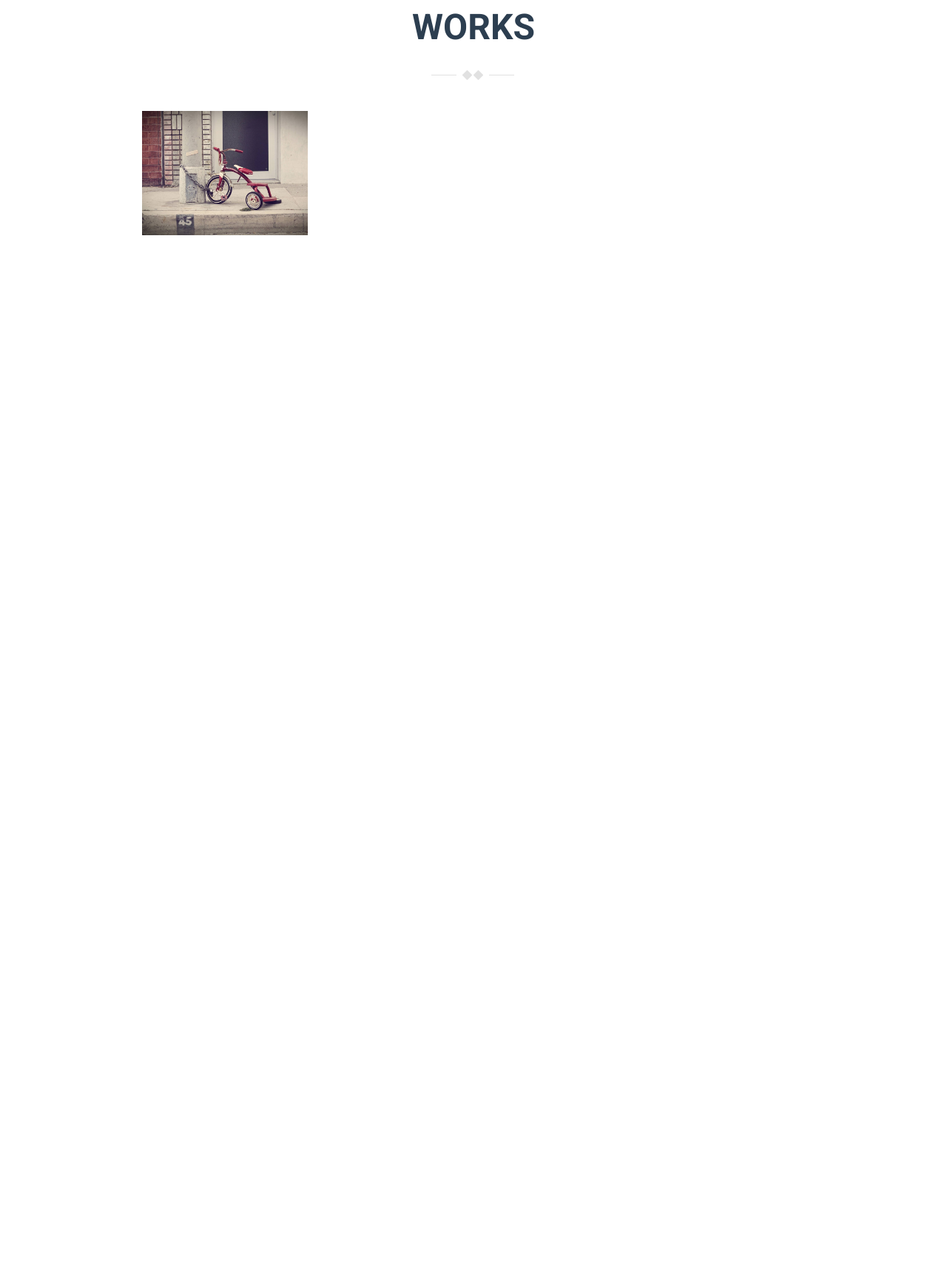
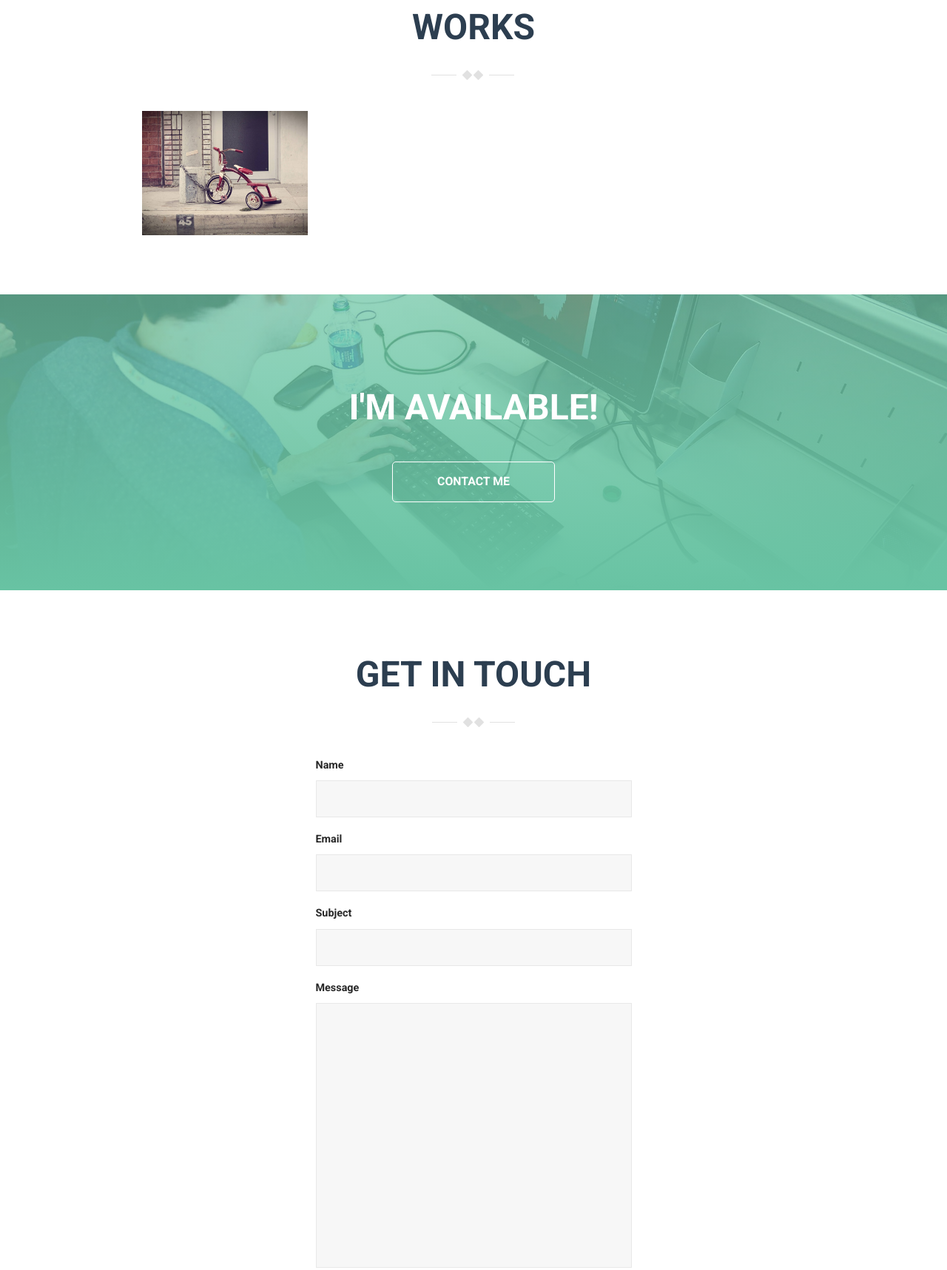
Before and after one commit to andresburns/andresburns.github.io, a website: page index.html in a window 1280 px wide. Shown: the part 4945-6662 px from the top of the page at 74% size. Before the commit the page ends 5263 px from the top, so only its background shows below. Drawn offline with Linux system fonts and the light colour scheme.

Commit message:
contact section first version

```diff
--- a/index.html
+++ b/index.html
@@ -194,6 +194,23 @@
 				</article>
 			</section>
 		</section>
+		<div class="available">
+			<h2 class="available--title">I'M AVAILABLE!</h2>
+			<a class="available--button" href="#"><strong>CONTACT ME</strong></a>
+		</div>
+		<section class="contact centered">
+			<h2 class="contact--title">GET IN TOUCH</h2>
+			<form action="" class="contact--form">
+				<label class="contact--label" for="name"><strong>Name</strong></label>
+				<input class="contact--input" type="text" name="name">
+				<label class="contact--label" for="email"><strong>Email</strong></label>
+				<input class="contact--input" type="email" name="email">
+				<label class="contact--label" for="subject"><strong>Subject</strong></label>
+				<input class="contact--input" type="text" name="subject">
+				<label class="contact--label" for="message"><strong>Message</strong></label>
+				<textarea class="contact--input" name="message" cols="30" rows="10"></textarea>
+			</form>
+		</section>
 	</main>
 	<footer>
 
--- a/src/css/_base.scss
+++ b/src/css/_base.scss
@@ -49,3 +49,7 @@ p, a, li  {
 a {
 	text-decoration: none;
 }
+
+textarea {
+    resize: none;
+}
--- a/src/css/_modules.scss
+++ b/src/css/_modules.scss
@@ -592,6 +592,7 @@
 	@include flex-column;
 	align-items: center;
 	margin-top: 120px;
+	margin-bottom: 80px;
 
 	&--title {
 		@include section-title;
@@ -666,3 +667,76 @@
 		}
 	}
 }
+
+.available {
+	width: 100%;
+	height: 400px;
+	background: linear-gradient(to top, $l-green, rgba(104, 195, 163, 0.7)), url(#{$img-folder}/available.jpg) no-repeat center center;
+	background-size: cover;
+	background-attachment: fixed;
+
+	@include flexbox;
+	@include flex-column;
+	@include center-flex;
+
+	margin-bottom: 80px;
+
+	color: $l-white;
+
+	&--title {
+		margin-bottom: 40px;
+	}
+
+	&--button {
+		color: $l-white;
+		border: 1px solid white;
+		border-radius: 5px;
+		padding: 15px 60px;
+		transition: all 400ms;
+	}
+
+	&--button:hover {
+		background-color: $l-white;
+		color: $l-green;
+	}
+}
+
+.contact {
+
+	@include flexbox;
+	@include center-flex;
+	@include flex-column;
+
+	&--title {
+		@include section-title;
+	}
+
+	&--form {
+		@include flexbox;
+		@include center-flex;
+		@include flex-column;
+		align-items: flex-start;
+	}
+
+	&--label {
+		text-align: left;
+		font-size: 0.6rem;
+		color: $l-dark-grey;
+		margin-bottom: 10px;
+	}
+
+	&--input {
+		width: 100%;
+		background-color: $m-background-grey;
+		border: 1px solid $m-outline-grey;
+		padding: 10px;
+		margin-bottom: 20px;
+	}
+
+	&--input:focus {
+		transition: all 400ms;
+		outline: none;
+		border: 1px solid$l-green;
+	}
+
+}
--- a/src/css/_variables.scss
+++ b/src/css/_variables.scss
@@ -39,6 +39,8 @@ $m-dark-blue: #2c3e50;
 $m-timeline-grey: #e1e1e1;
 $m-skills-black: #1a1e23;
 $m-skills-bar-black: #3a4149;
+$m-background-grey: #f7f7f7;
+$m-outline-grey: #e8e8e8;
 
 
 /* Fonts */
```
Also changed, not shown: dist/img/available.jpg (added), dist/styles/_base.css.
